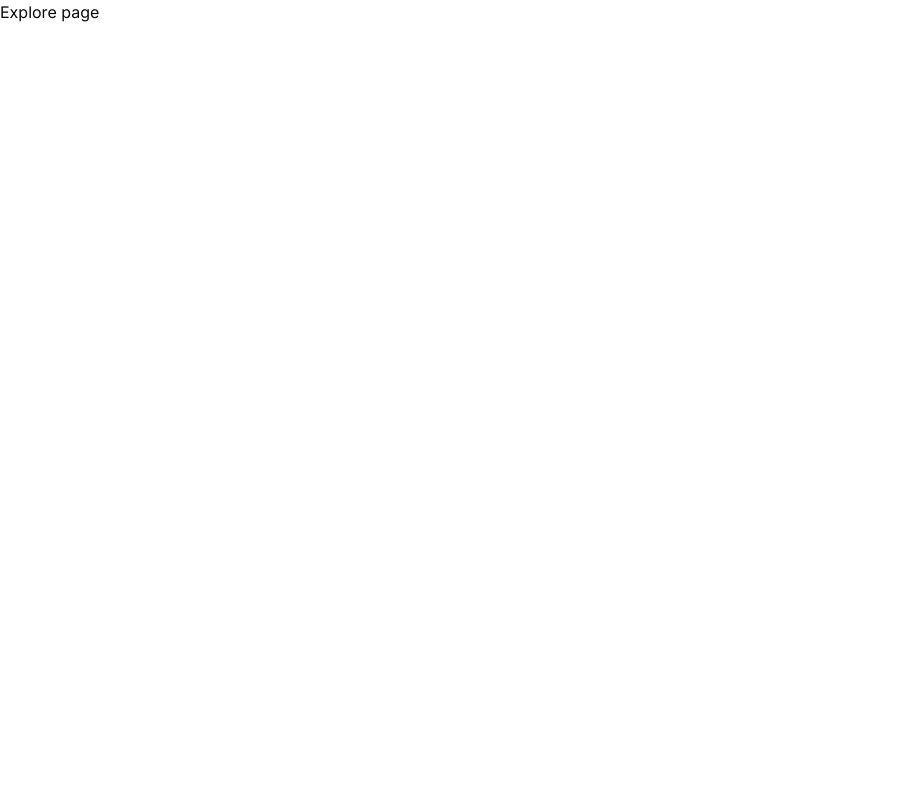
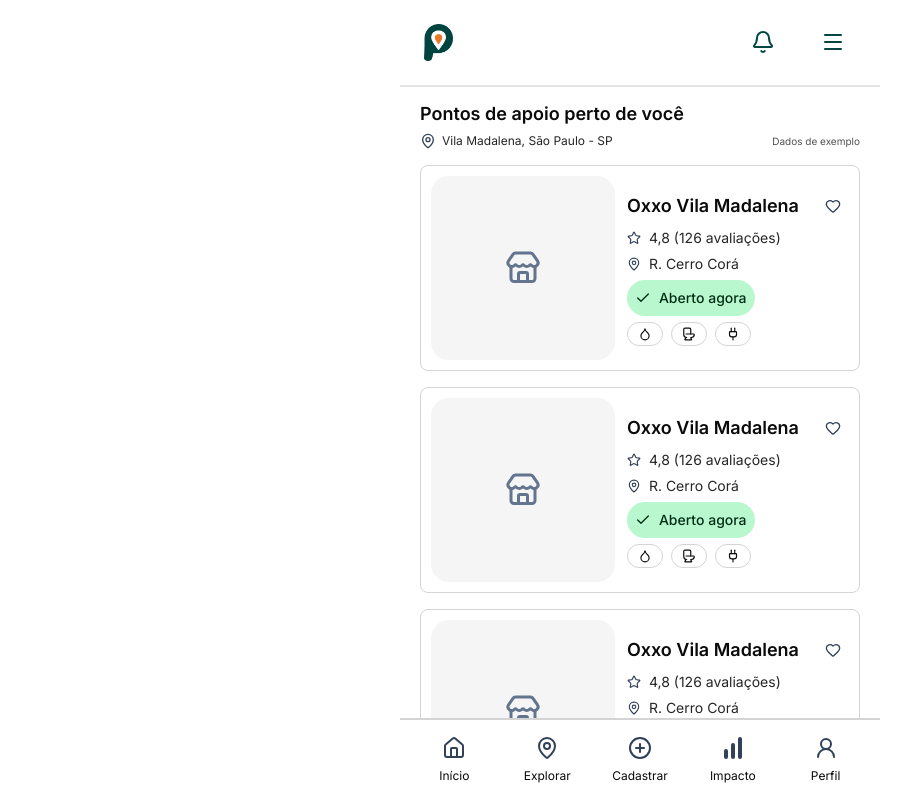
Before and after one commit to Lsko27/GS2---Paro, a Next.js app: page /explore in a window 1280 px wide. Shown: the top 798 px of the page, without its empty margins (0-922 px from the left). Built offline with nearby package versions, Linux system fonts and the light colour scheme.

Commit message:
feat: add EstablishmentCard and ExplorePage

```diff
--- a/app/_components/footer.tsx
+++ b/app/_components/footer.tsx
@@ -8,7 +8,7 @@ import {
 import Link from "next/link";
 
 const atalhos = [
-  { rotulo: "Início", href: "/", Icone: House },
+  { rotulo: "Início", href: "/home", Icone: House },
   { rotulo: "Explorar", href: "/explore", Icone: MapPin },
   { rotulo: "Cadastrar", href: "", Icone: CirclePlus },
   { rotulo: "Impacto", href: "", Icone: ChartNoAxesColumnIncreasing },
@@ -18,7 +18,7 @@ const atalhos = [
 const classeAtalho =
   "flex min-h-11 min-w-0 flex-col items-center justify-center gap-2 rounded-md px-1 text-center text-xs text-neutral-950 focus-visible:outline-2 focus-visible:outline-primary";
 
-export default function FooterParo() {
+export default function Footer() {
   return (
     <footer className="sticky bottom-0 z-20 w-full border-t border-neutral-300 bg-white">
       <nav
--- a/app/_components/navbar.tsx
+++ b/app/_components/navbar.tsx
@@ -9,8 +9,9 @@ const Navbar = () => {
       <div className="flex justify-between items center w-full">
         {/* Esquerda */}
         <div>
-          <Image src="/logo.png" alt="Parô" width={29} height={36} />
-          <Link href="/" />
+          <Link href="/home">
+            <Image src="/logo.png" alt="Parô" width={29} height={36} />
+          </Link>
         </div>
         {/* Direita */}
         <div className="flex items-center gap-6 text-primary">
--- /dev/null
+++ b/app/explore/_components/establishment-card.tsx
@@ -0,0 +1,131 @@
+"use client";
+
+import {
+  Check,
+  Droplet,
+  Heart,
+  MapPin,
+  Plug,
+  Star,
+  Store,
+  Toilet,
+} from "lucide-react";
+import Image from "next/image";
+import { useState } from "react";
+
+import { Button } from "@/app/_components/ui/button";
+import {
+  Card,
+  CardContent,
+  CardHeader,
+  CardTitle,
+} from "@/app/_components/ui/card";
+
+const servicosExemplo = [
+  { rotulo: "Água", Icone: Droplet },
+  { rotulo: "Banheiro", Icone: Toilet },
+  { rotulo: "Tomada", Icone: Plug },
+];
+
+type EstablishmentCardProps = {
+  nome?: string;
+  endereco?: string;
+  foto?: string;
+};
+
+const EstablishmentCard = ({
+  nome = "Oxxo Vila Madalena",
+  endereco = "R. Cerro Corá",
+  foto,
+}: EstablishmentCardProps) => {
+  const [favorito, setFavorito] = useState(false);
+  const [fotoComErro, setFotoComErro] = useState<string | null>(null);
+
+  return (
+    <Card className="rounded-md border border-neutral-300 bg-white p-2.5 shadow-none ring-0">
+      <CardContent className="flex items-center gap-3 p-0">
+        <div className="relative grid aspect-square w-[44%] shrink-0 place-items-center overflow-hidden rounded-2xl bg-muted">
+          {foto && foto !== fotoComErro ? (
+            <Image
+              src={foto}
+              alt=""
+              fill
+              sizes="(max-width: 480px) 44vw, 190px"
+              className="object-cover"
+              onError={() => setFotoComErro(foto)}
+            />
+          ) : (
+            <Store className="size-9 text-slate-500" aria-hidden="true" />
+          )}
+        </div>
+
+        <div className="flex min-w-0 flex-1 flex-col gap-1.5">
+          <CardHeader className="flex items-center justify-between gap-1 p-0">
+            <CardTitle className="text-lg leading-tight font-semibold text-neutral-950">
+              {nome}
+            </CardTitle>
+
+            <Button
+              type="button"
+              variant="ghost"
+              size="icon"
+              aria-label={`Favoritar ${nome}`}
+              aria-pressed={favorito}
+              onClick={() => setFavorito((atual) => !atual)}
+              className="size-8 shrink-0 rounded-full text-slate-700"
+            >
+              <Heart
+                className={
+                  favorito ? "size-4 fill-primary text-primary" : "size-4"
+                }
+                aria-hidden="true"
+              />
+            </Button>
+          </CardHeader>
+
+          <p
+            className="flex items-center gap-2 text-sm
+           text-neutral-800"
+          >
+            <Star
+              className="size-3.5 shrink-0 text-slate-700"
+              aria-hidden="true"
+            />
+            4,8 (126 avaliações)
+          </p>
+
+          <p className="flex items-center gap-2 text-sm text-neutral-800">
+            <MapPin
+              className="size-3.5 shrink-0 text-slate-700"
+              aria-hidden="true"
+            />
+            {endereco}
+          </p>
+
+          <span className="inline-flex w-fit items-center gap-2 rounded-full bg-green-200 p-2 text-sm font-medium text-green-950">
+            <Check className="size-4" aria-hidden="true" />
+            Aberto agora
+          </span>
+
+          <ul
+            aria-label="Serviços disponíveis"
+            className="flex flex-wrap gap-2"
+          >
+            {servicosExemplo.map(({ rotulo, Icone }) => (
+              <li
+                key={rotulo}
+                title={rotulo}
+                className="grid h-6 w-9 place-items-center rounded-full border border-neutral-300"
+              >
+                <Icone className="size-3.5" aria-hidden="true" />
+                <span className="sr-only">{rotulo}</span>
+              </li>
+            ))}
+          </ul>
+        </div>
+      </CardContent>
+    </Card>
+  );
+};
+
+export default EstablishmentCard;
--- a/app/explore/page.tsx
+++ b/app/explore/page.tsx
@@ -1,5 +1,45 @@
-const ExplorePage = () => {
-  return <h1>Explore page</h1>;
-};
+import { MapPin } from "lucide-react";
 
-export default ExplorePage;
+import Footer from "../_components/footer";
+import Navbar from "../_components/navbar";
+import EstablishmentCard from "./_components/establishment-card";
+
+export default function ExplorePage() {
+  return (
+    <div className="mx-auto flex min-h-dvh w-full max-w-120 flex-col bg-white">
+      <Navbar />
+
+      <main className="flex-1 px-3 pt-4 pb-5">
+        <div className="px-2">
+          <h1 className="text-lg leading-tight font-semibold text-neutral-950">
+            Pontos de apoio perto de você
+          </h1>
+
+          <div className="mt-2 flex items-center justify-between gap-2">
+            <p className="flex min-w-0 items-center gap-1.5 text-xs text-neutral-800">
+              <MapPin
+                className="size-4 shrink-0 text-slate-700"
+                aria-hidden="true"
+              />
+              <span className="truncate">Vila Madalena, São Paulo - SP</span>
+            </p>
+
+            <span className="shrink-0 text-[10px] text-neutral-600">
+              Dados de exemplo
+            </span>
+          </div>
+          <div className="flex flex-col mt-4 gap-4">
+            <EstablishmentCard />
+            <EstablishmentCard />
+            <EstablishmentCard />
+            <EstablishmentCard />
+          </div>
+        </div>
+
+        <div className="fixed inset-x-0 bottom-0 z-20 mx-auto w-full max-w-120 border-t border-neutral-300 bg-white">
+          <Footer />
+        </div>
+      </main>
+    </div>
+  );
+}
--- a/app/home/_components/home-explorer.tsx
+++ b/app/home/_components/home-explorer.tsx
@@ -16,9 +16,9 @@ import { useState, type FormEvent } from "react";
 import { Button } from "@/app/_components/ui/button";
 import { Input } from "@/app/_components/ui/input";
 
-import type { Coordenadas, PontoMapa, VisaoMapa } from "./mapa-apoio";
+import type { Coordenadas, PontoMapa, VisaoMapa } from "./support-map";
 
-const MapaApoio = dynamic(() => import("./mapa-apoio"), {
+const MapaApoio = dynamic(() => import("./support-map"), {
   ssr: false,
   loading: () => (
     <div
@@ -188,7 +188,7 @@ const HomeExplorer = () => {
             variant="outline"
             aria-pressed={filtro === valor}
             onClick={() => setFiltro(valor)}
-            className="h-8 min-w-0 gap-1.5 rounded-full px-1 text-xs aria-pressed:border-primary aria-pressed:bg-primary/10 aria-pressed:text-primary"
+            className="h-10 min-w-0 gap-1.5 rounded-full px-1 text-xs aria-pressed:border-primary aria-pressed:bg-primary/10 aria-pressed:text-primary"
           >
             <Icone className="size-4 shrink-0" aria-hidden="true" />
             {rotulo}
--- a/app/home/page.tsx
+++ b/app/home/page.tsx
@@ -2,14 +2,11 @@ import Image from "next/image";
 
 import HomeExplorer from "./_components/home-explorer";
 import Navbar from "../_components/navbar";
-import FooterParo from "../_components/footer";
+import Footer from "../_components/footer";
 
 const HomePage = () => {
   return (
-    <div
-      id="inicio"
-      className="mx-auto flex min-h-dvh w-full max-w-120 flex-col bg-white"
-    >
+    <div className="mx-auto flex min-h-dvh w-full max-w-120 flex-col bg-white">
       <Navbar />
 
       <main className="flex-1 px-2 pt-3 pb-5">
@@ -25,7 +22,9 @@ const HomePage = () => {
 
         <HomeExplorer />
       </main>
-      <FooterParo />
+      <div className="fixed inset-x-0 bottom-0 z-20 mx-auto w-full max-w-120 border-t border-neutral-300 bg-white">
+        <Footer />
+      </div>
     </div>
   );
 };
```
Also changed, not shown: app/home/_components/support-map.tsx (renamed from app/home/_components/mapa-apoio.tsx, +5 -3 lines).
